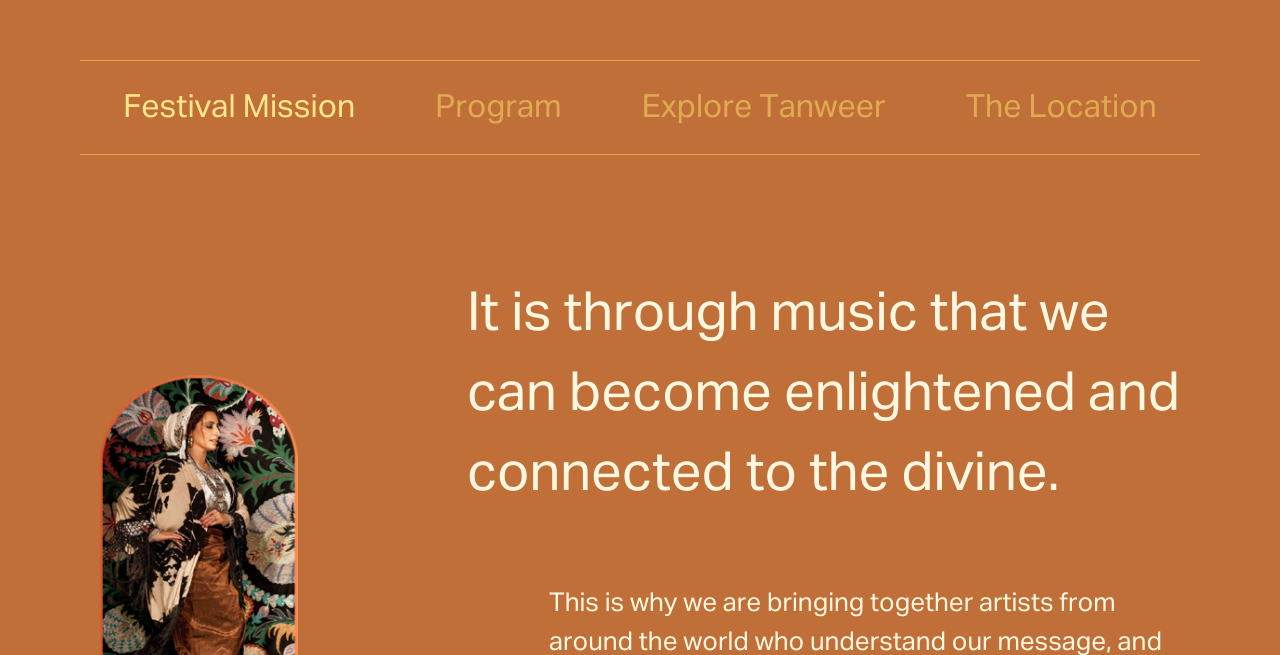
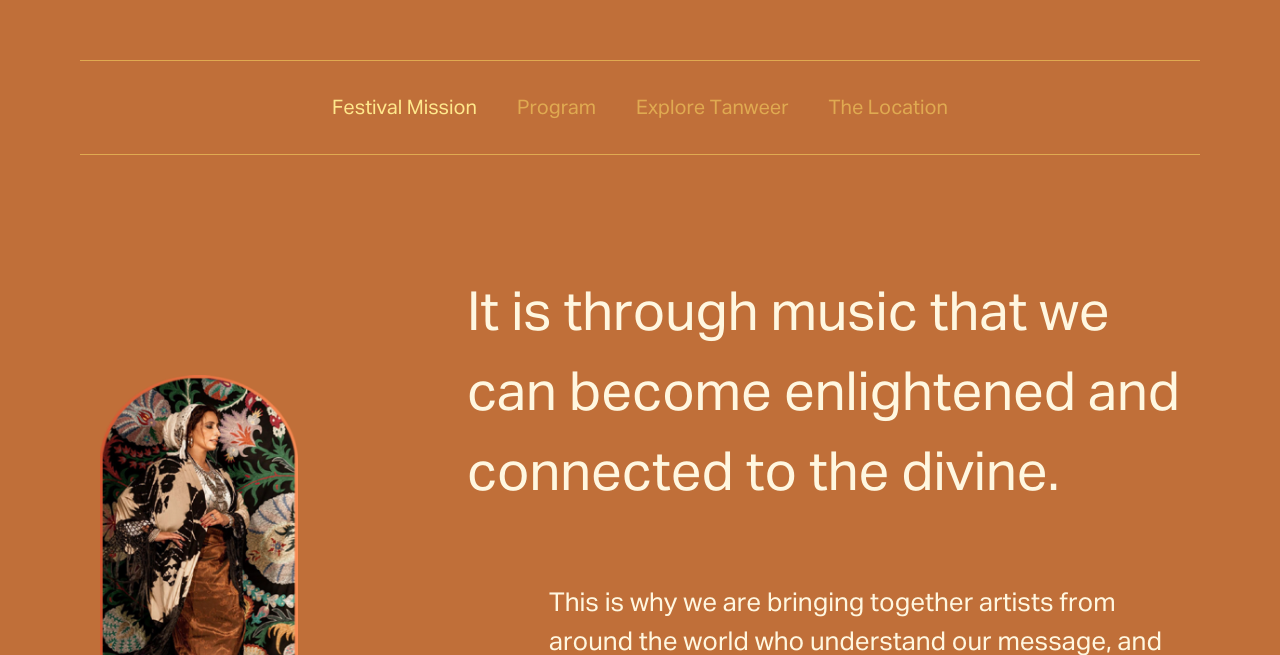
Before and after one commit to JoySarkarBD/tanweer, a React (Vite) app: page / in a window 1280 px wide. Shown: the part 978-1633 px from the top of the page. Built offline with nearby package versions, Linux system fonts and the light colour scheme.

Commit message:
fix: overflow not done

```diff
--- a/src/components/AboutPrograms/AboutPrograms.css
+++ b/src/components/AboutPrograms/AboutPrograms.css
@@ -6,9 +6,6 @@
 
 .tab {
   cursor: pointer;
-  /* font-size: 28px !important; */
-  /* color: #e0aa51 !important; */
-  /* height: 93px !important; */
 }
 
 .tab.active {
--- a/src/components/AboutPrograms/AboutPrograms.jsx
+++ b/src/components/AboutPrograms/AboutPrograms.jsx
@@ -21,14 +21,14 @@ export default function AboutPrograms() {
   return (
     <>
       <div className='container pt-[80px] bg-[#C06F39] '>
-        <div className='tabs flex justify-center items-center'>
+        <div className='tabs flex flex-nowrap justify-center items-center overflow-x-scroll md:overflow-hidden  '>
           {tabs.map((tab, index) => (
             <div
               key={index}
               className={` tab ${
                 index === activeTab
-                  ? "active text-[#ffe88c] xl:px-10 lg:px-7 md:px-3 xl:text-[32px] lg:text-[28px] md:text-[23px] h-[93px]  "
-                  : " xl:px-10 lg:px-7 md:px-3 text-[#e0aa51] xl:text-[32px] lg:text-[28px] md:text-[23px] h-[93px]  "
+                  ? "active flex  flex-nowrap text-[#ffe88c] xl:px-10 lg:px-7 md:px-3 xmd:px-5 sm:px-5 xsm:px-5 xl:text-[32px] lg:text-[28px] md:text-[23px] xmd:text-[20px] sm:text-[18px] xsm:text-[18px] h-[93px]  "
+                  : " xl:px-10 lg:px-7 md:px-3 xmd:px-5 sm:px-5 xsm:px-5 text-[#e0aa51] xl:text-[32px] lg:text-[28px] md:text-[23px] xmd:text-[20px] sm:text-[18px] xsm:text-[18px] h-[93px] flex flex-nowrap "
               }`}
               onClick={() => handleTabClick(index)}>
               {tab}
```
